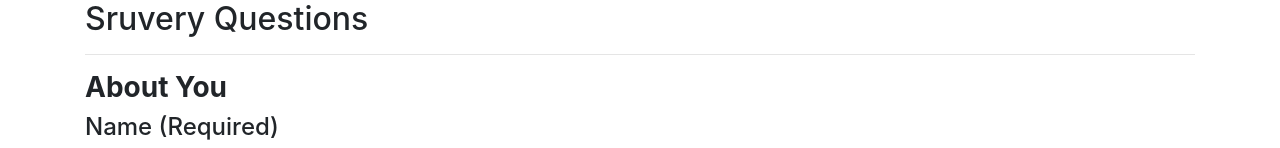
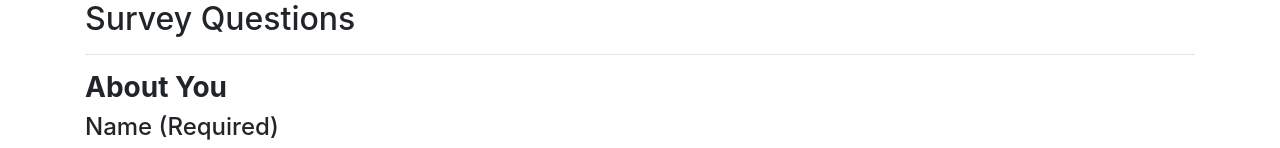
Before and after one commit to jhernandeztorres/BC-FriendFinder, a website: page app/public/survey.html in a window 1280 px wide. Shown: the top 148 px of the page. Drawn offline with nearby package versions, Linux system fonts and the light colour scheme.

Commit message:
Corrected spelling errors

```diff
--- a/app/public/survey.html
+++ b/app/public/survey.html
@@ -18,7 +18,7 @@
 
 <body>
     <div class="container">
-        <h2>Sruvery Questions</h2>
+        <h2>Survey Questions</h2>
         <hr>
         <h3><strong>About You</strong></h3>
         <h4>Name (Required)</h4>
```
